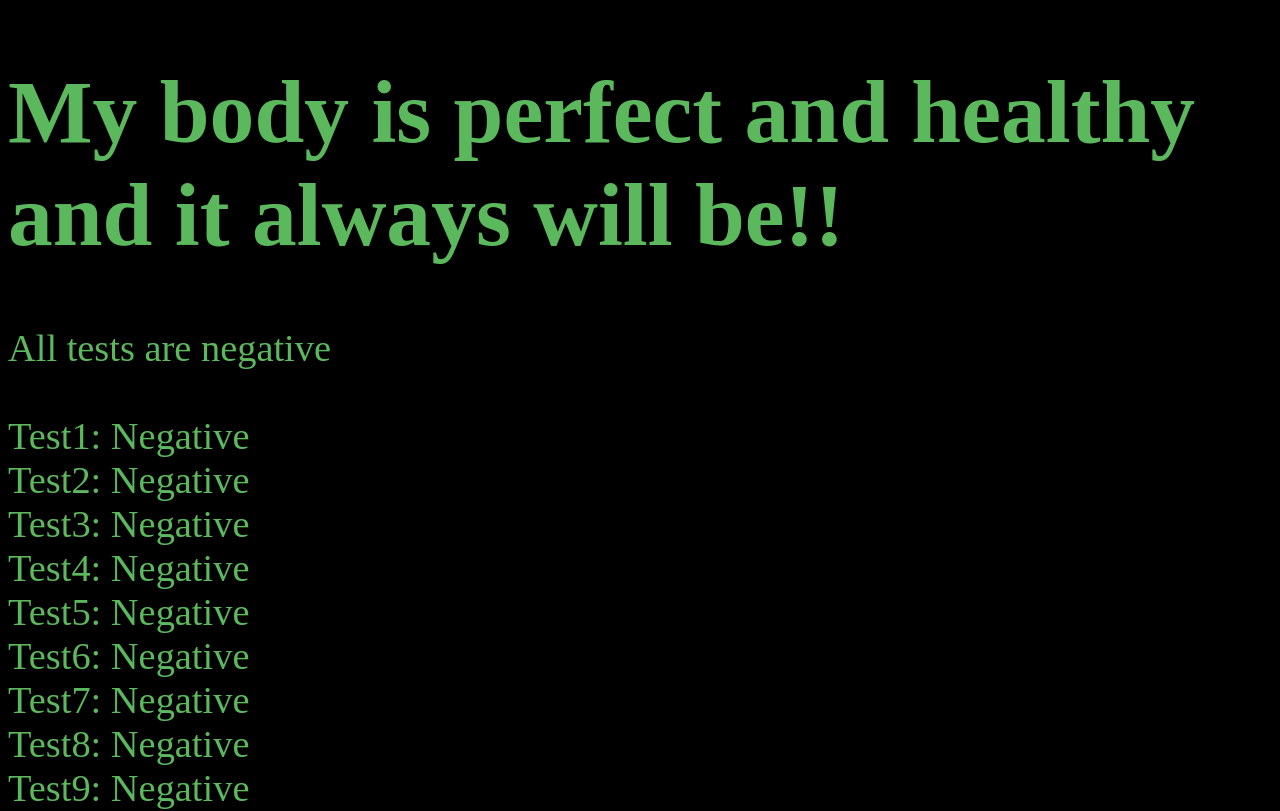
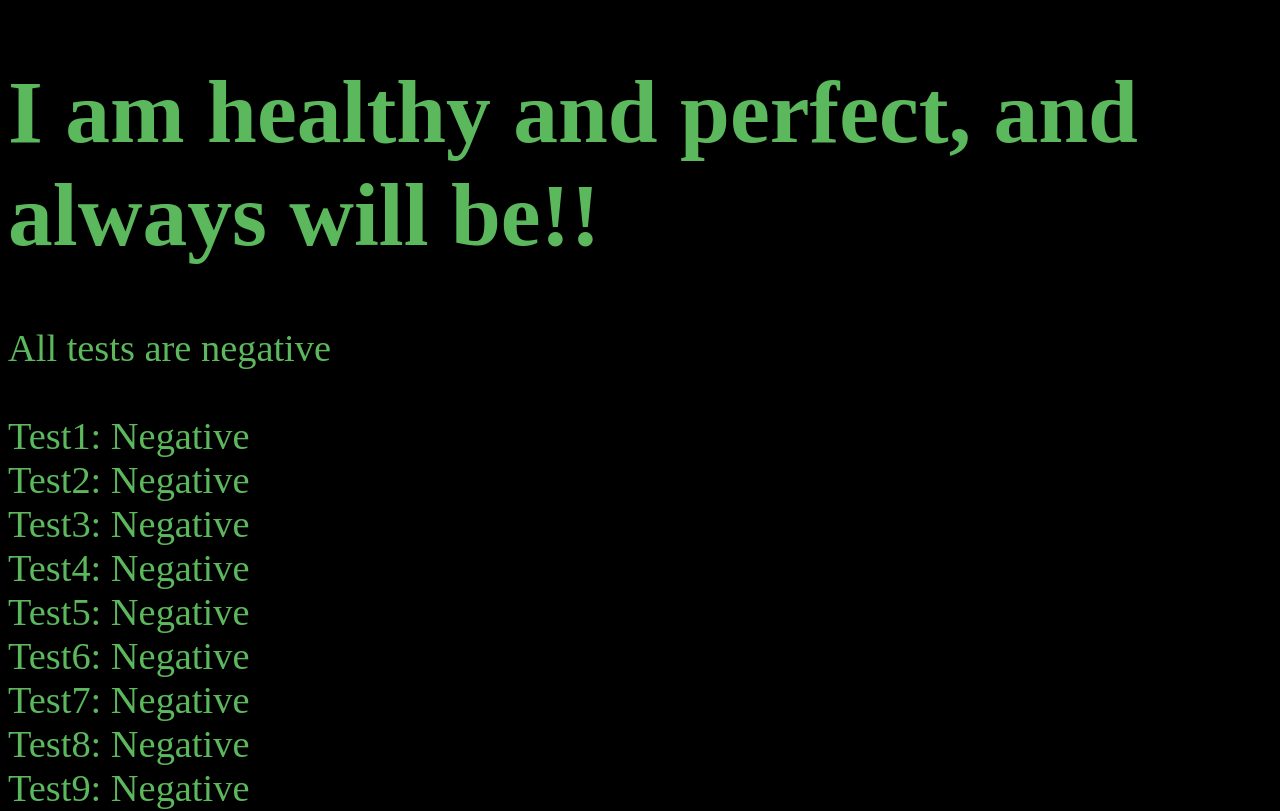
Before and after one commit to jackysatpal/health, a plain HTML site: page index.html in a window 1280 px wide. Shown: the top 811 px of the page. Drawn offline with Linux system fonts and the light colour scheme.

Commit message:
Update index.html

```diff
--- a/index.html
+++ b/index.html
@@ -10,7 +10,7 @@ body {
 </style>
 <body>
 
-<h1 style="font-size:7vw;">My body is perfect and healthy and it always will be!!</h1>
+<h1 style="font-size:7vw;">I am healthy and perfect, and always will be!!</h1>
 <p style="font-size:3vw;">All tests are negative<br/><br/>
 Test1: Negative<br/>
 Test2: Negative<br/>
```
